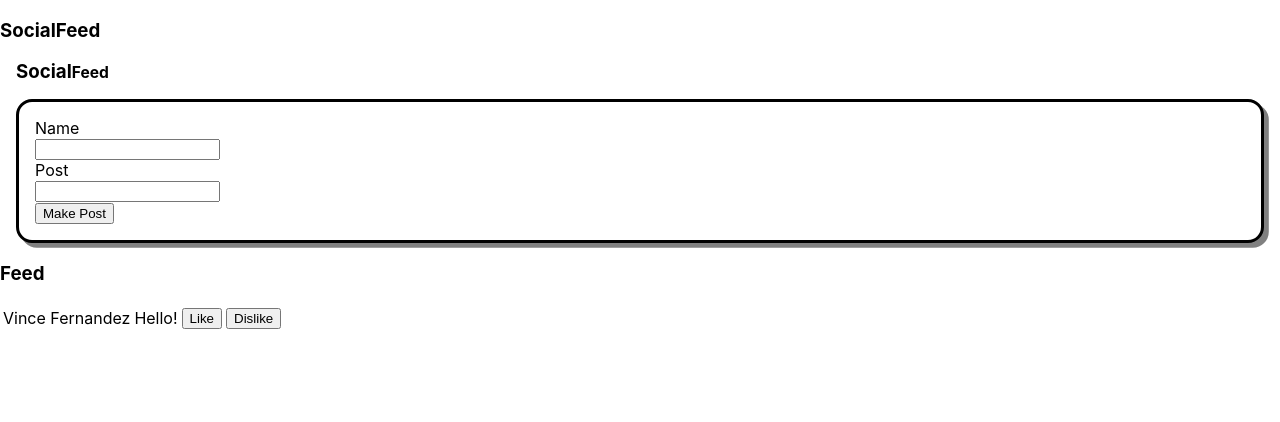
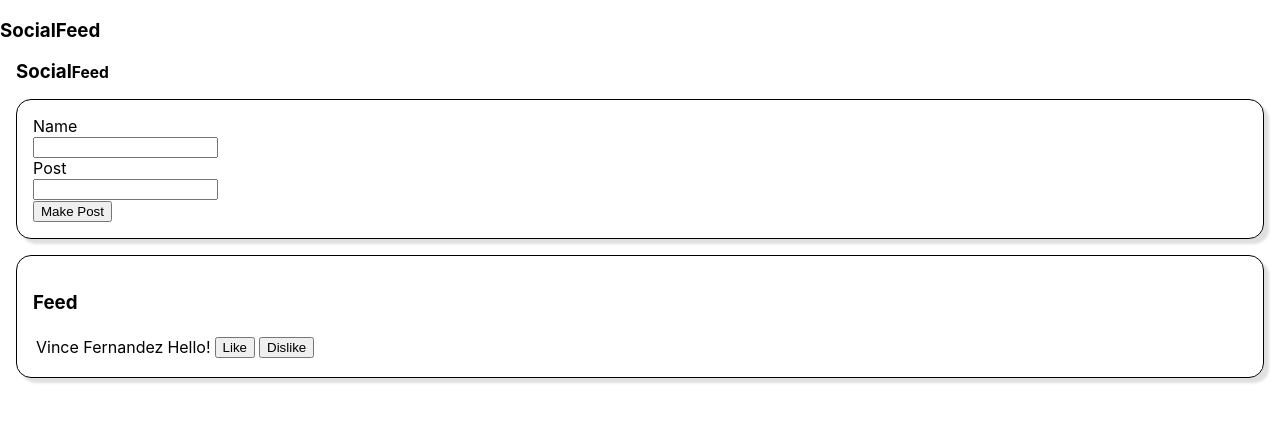
Before and after one commit to Vince1220/Social-Feed-Project, a React (Create React App) app: page / in a window 1280 px wide. Shown: the top 422 px of the page. Built offline with nearby package versions, Linux system fonts and the light colour scheme.

Commit message:
Corrected Form Refresh

```diff
--- a/src/App.css
+++ b/src/App.css
@@ -1,29 +1,47 @@
-.border-box-create {
-  margin: 1rem;
-  padding: 1rem;
-  background-color: white;
-  border-radius: 1rem;
-  box-shadow: 0.3rem 0.3rem gray;
-  border: 0.2rem solid black;
+.border-box {
+  border: 1px;
+  border-radius: 15px;
+  box-shadow: 5px 5px 2.5px rgb(224, 224, 224);
+  border-style: solid;
+  border-color: black;
+  margin: 1em;
+  padding: 1em;
+}
+.App {
+  text-align: center;
 }
 
-.border-box-display {
-  margin: 1rem;
-  background-color: white;
-  border-radius: 1rem;
-  box-shadow: 0.3rem 0.3rem gray;
-  display: flex;
-  height: 0rem;
+.App-logo {
+  height: 40vmin;
+  pointer-events: none;
 }
 
-.container-fluid {
-  background-color: white;
+@media (prefers-reduced-motion: no-preference) {
+  .App-logo {
+    animation: App-logo-spin infinite 20s linear;
+  }
 }
 
-.heading {
-  background-color: white;
+.App-header {
+  background-color: #282c34;
+  min-height: 100vh;
+  display: flex;
+  flex-direction: column;
+  align-items: center;
+  justify-content: center;
+  font-size: calc(10px + 2vmin);
+  color: white;
 }
 
-.row {
-  justify-content: center;
+.App-link {
+  color: #61dafb;
 }
+
+@keyframes App-logo-spin {
+  from {
+    transform: rotate(0deg);
+  }
+  to {
+    transform: rotate(360deg);
+  }
+}
--- a/src/Components/CreatePost/CreatePostForm.jsx
+++ b/src/Components/CreatePost/CreatePostForm.jsx
@@ -13,6 +13,8 @@
         };
         console.log(newPost);
         props.addNewPost(newPost)
+        setName('')
+        setPost ('')
     }
     return (
         <form onSubmit={handleSubmit}>
```
